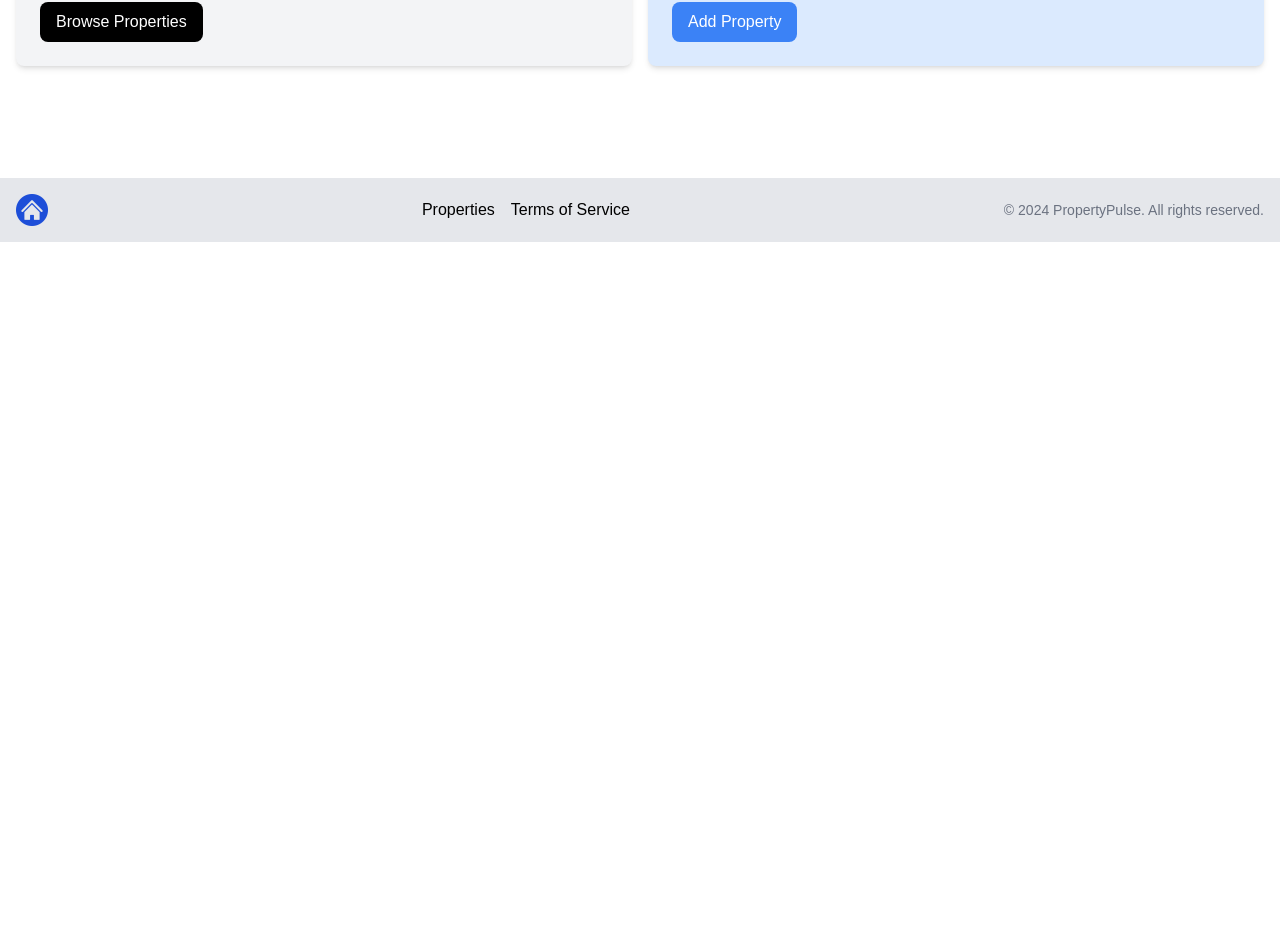
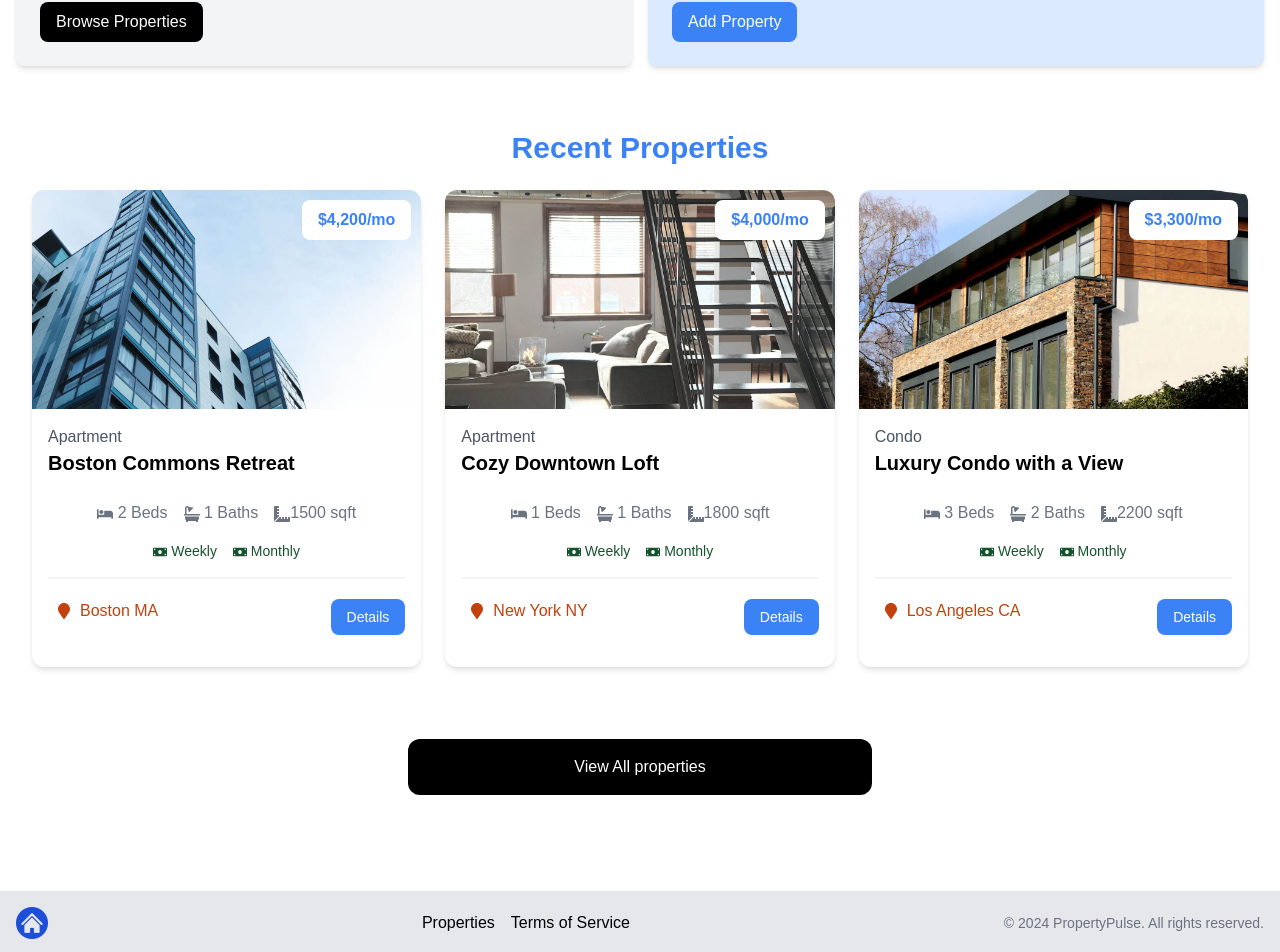
Before and after one commit to brenobele/course-property-pulse, a Next.js app: page / in a window 1280 px wide. Shown: the part 555-1507 px from the top of the page. Before the commit the page ends 800 px from the top, so only its background shows below. Built offline with nearby package versions, Linux system fonts and the light colour scheme.

Commit message:
Exibindo últimas propriedades no início

```diff
--- a/app/page.jsx
+++ b/app/page.jsx
@@ -1,12 +1,14 @@
 import React from 'react'
 import Hero from '@/components/Hero'
 import InfoBoxes from '@/components/InfoBoxes'
+import HomeProperties from '@/components/HomeProperties'
 
 const HomePage = () => {
   return (
     <>
       <Hero />
       <InfoBoxes />
+      <HomeProperties />
     </>
   )
 }
--- /dev/null
+++ b/components/HomeProperties.jsx
@@ -0,0 +1,38 @@
+import properties from '@/properties.json'
+import PropertyCard from './PropertyCard'
+import Link from 'next/link'
+
+const HomeProperties = () => {
+  const recentProperties = properties.slice(0, 3)
+
+  return (
+    <>
+      <section className='px-4 py-6'>
+        <div className='container-xl lg:container m-auto px-4 py-6'>
+          <h2 className='text-3xl font-bold text-blue-500 mb-6 text-center'>
+            Recent Properties
+          </h2>
+          {properties.length === 0 ? (
+            <p>No properties found.</p>
+          ) : (
+            <div className='grid grid-cols-1 md:grid-cols-3 gap-6'>
+              {recentProperties.map((property) => (
+                <PropertyCard key={property.id} property={property} />
+              ))}
+            </div>
+          )}
+        </div>
+      </section>
+      <section className='m-auto max-w-lg my-6 px-6'>
+        <Link
+          href='/properties'
+          className='block bg-black text-white text-center py-4 px-6 rounded-xl hover:bg-gray-700'
+        >
+          View All properties
+        </Link>
+      </section>
+    </>
+  )
+}
+
+export default HomeProperties
```
